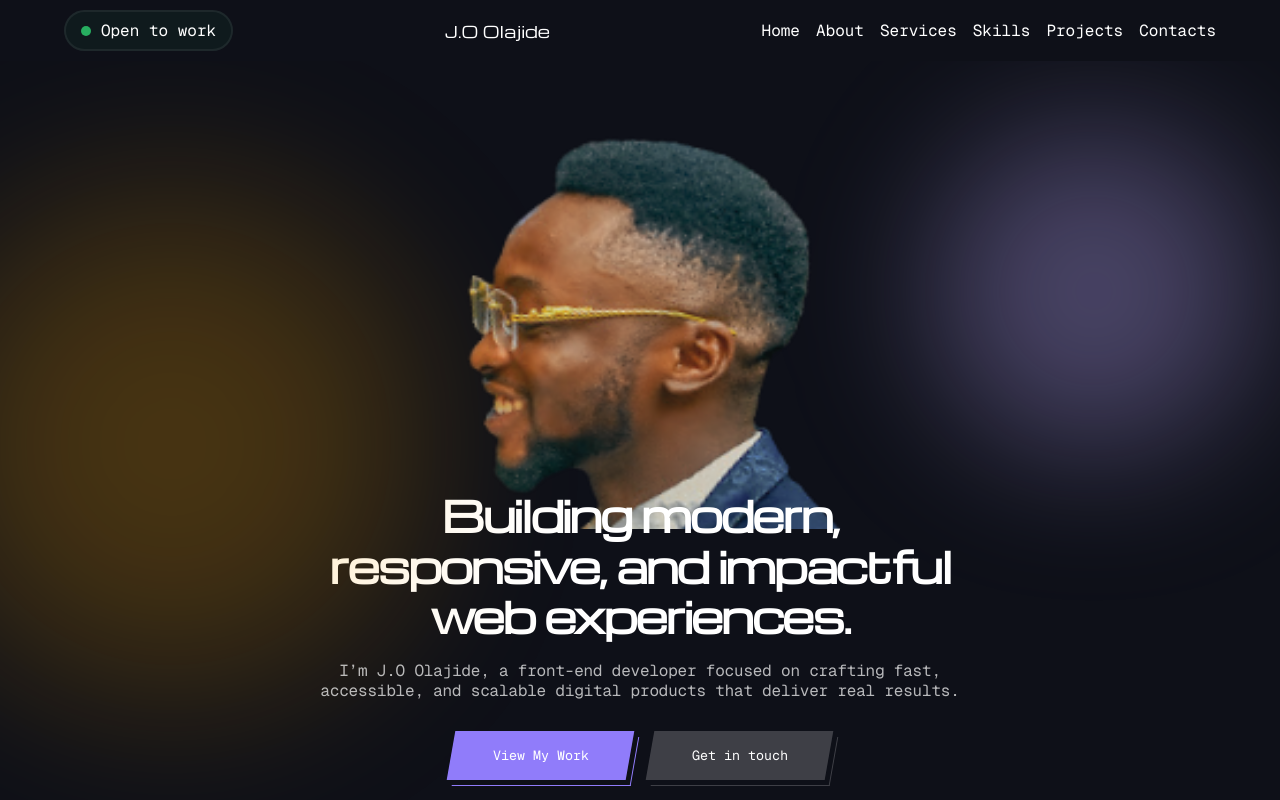
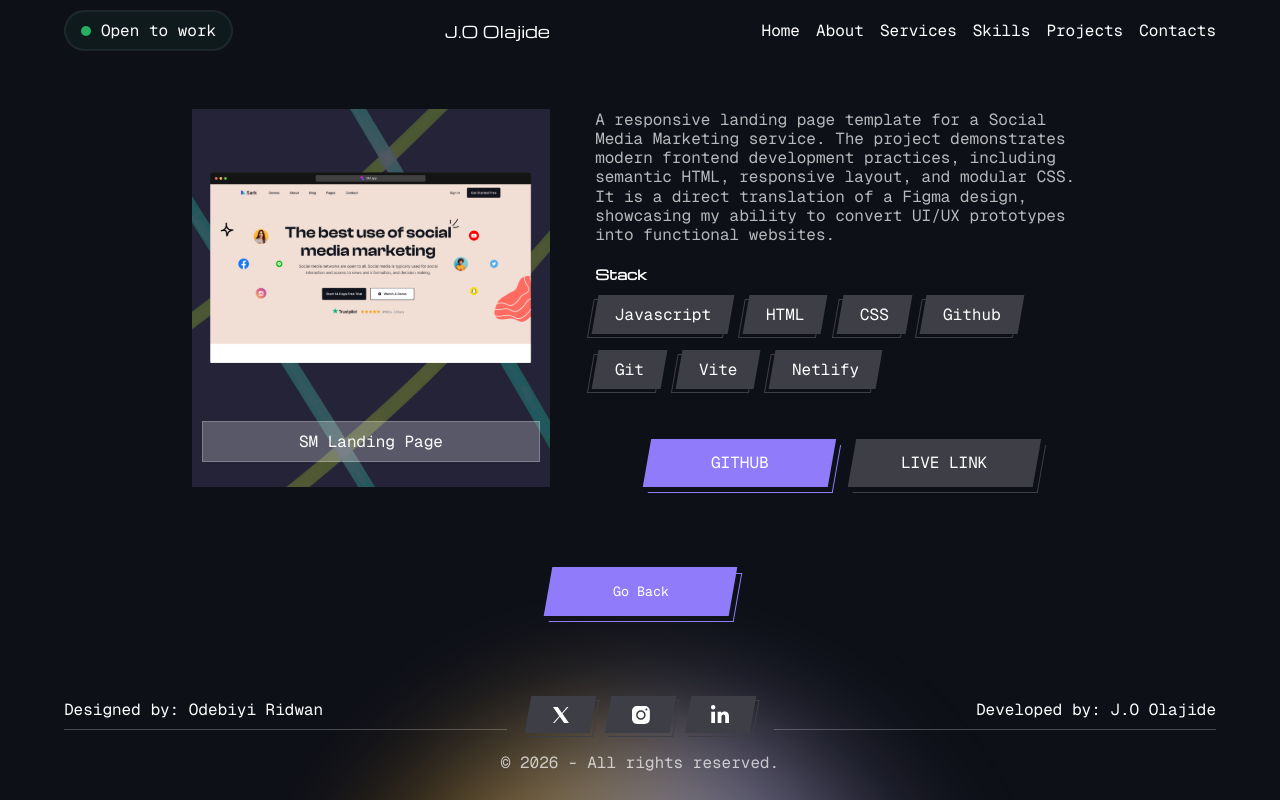
Before and after one commit to jaysquare24/my-portfolio, a React (Vite) app: page /projects/SM in a window 1280 px wide. Shown: the top 800 px of the page. Built offline with nearby package versions, Linux system fonts and the light colour scheme.

Commit message:
Sprint 5B: Add routing and Project details page

```diff
--- a/package.json
+++ b/package.json
@@ -12,7 +12,8 @@
   "dependencies": {
     "framer-motion": "^12.29.2",
     "react": "^19.2.0",
-    "react-dom": "^19.2.0"
+    "react-dom": "^19.2.0",
+    "react-router-dom": "^7.13.0"
   },
   "devDependencies": {
     "@eslint/js": "^9.39.1",
--- a/src/App.jsx
+++ b/src/App.jsx
@@ -5,21 +5,34 @@ import{ Skills } from './components/sections/Skills.jsx';
 import{ Projects } from './components/sections/Projects.jsx';
 import{ Contacts } from './components/sections/Contacts.jsx';
 import { Layout } from './components/layout/Layout.jsx';
+import { ProjectDetails } from './components/sections/ProjectDetails.jsx';
+
+import { BrowserRouter, Route, Routes } from 'react-router-dom';
 import './styles/app.css'
 function App() {
-
   return (
-    <div>
+    <BrowserRouter>
       <Layout>
+        <Routes >
+          <Route
+            path="/"
+            element={
+              <>
                 <Hero />
                 <About />
                 <Skills />
                 <Projects />
                 <Services />
                 <Contacts />
+              </>
+            }
+          />
+
+         <Route path="/projects/:slug" element={<ProjectDetails />} />
+        </Routes>
       </Layout>
-    </div>
-  )
+    </BrowserRouter>
+  );
 }
 
-export default App
+export default App;
--- /dev/null
+++ b/src/components/ScrollToTop.jsx
@@ -0,0 +1,12 @@
+import { useEffect } from "react";
+import { useLocation } from "react-router-dom";
+
+export function ScrollToTop() {
+  const { pathname } = useLocation();
+
+  useEffect(() => {
+    window.scrollTo(0, 0);
+  }, [pathname]);
+
+  return null;
+}
--- a/src/components/common/Footer.jsx
+++ b/src/components/common/Footer.jsx
@@ -5,13 +5,13 @@ export const Footer = () => {
                 <div className="item1">
                    <p>Designed by: Odebiyi Ridwan</p>
                    <div className="socials">
-                        <a href="https://twitter.com/odebiyiridwan" target="_blank" rel="noopener noreferrer">
+                        <a href="https://x.com/leojaysquare?s=21&t=WLpQzOcBaptK1TCRdxXbBg" target="_blank" rel="noopener noreferrer">
                           <img src="/resources/x.svg" alt="Twitter" />
                         </a>
-                        <a href="https://github.com/odebiyiridwan" target="_blank" rel="noopener noreferrer">
+                        <a href="https://github.com/jaysquare24" target="_blank" rel="noopener noreferrer">
                           <img src="/resources/instagram.svg" alt="GitHub" />
                         </a>
-                        <a href="https://linkedin.com/in/odebiyiridwan" target="_blank" rel="noopener noreferrer">
+                        <a href="https://www.linkedin.com/in/jamiu-olajide-795444185" target="_blank" rel="noopener noreferrer">
                           <img src="/resources/linkedin.svg" alt="LinkedIn" />
                         </a>
                   </div>
--- a/src/components/common/Header.jsx
+++ b/src/components/common/Header.jsx
@@ -2,11 +2,11 @@ export const Header = () => {
     return(
         <header>
             <p className="openToWork-tag"><span></span>Open to work</p>
-            <p className="name"><a href="#">J.O Olajide</a></p>
+            <p className="name"><a href="/">J.O Olajide</a></p>
             <nav>
 
                 <ul style={{display:"flex", listStyle:"none", gap:"1rem"}}>
-                    <li><a href="#home">Home</a></li>
+                    <li><a href="/">Home</a></li>
                     <li><a href="#about">About</a></li>
                     <li><a href="#services">Services</a></li>
                     <li><a href="#skills">Skills</a></li>
--- a/src/components/common/ProjectCard.jsx
+++ b/src/components/common/ProjectCard.jsx
@@ -1,10 +1,65 @@
-export const ProjectCard = ({ title, imgUrl, bgImageUrl }) => {
+export const ProjectCard = ({
+  title,
+  imgUrl,
+  bgImageUrl,
+  description,
+  stack = [],
+  links = [],
+}) => {
   return (
     <div className="project-card">
+
+      <div className="project-image-container">
         <div className="overlay"></div>
-        <img className="project-card-bg" src={bgImageUrl} alt="Project Background" />
-        <img className="project-image" src={imgUrl} alt={title} />
+
+        {bgImageUrl && (
+          <img
+            className="project-image-bg"
+            src={bgImageUrl}
+            alt="Project Background"
+          />
+        )}
+
+        {imgUrl && (
+          <img className="project-image" src={imgUrl} alt={title} />
+        )}
+
         <h4 className="project-title">{title}</h4>
+      </div>
+
+      {description && (
+        <div className="project-details-content">
+          <p className="project-description">{description}</p>
+
+          {stack.length > 0 && (
+            <>
+            <h5>Stack</h5>
+            <div className="project-stack">
+              {stack.map((tech, index) => (
+                <p key={index} className="project-stack-item"><span>{tech}</span></p>
+              ))}
+            </div>
+            </>
+          )}
+
+          {links.length > 0 && (
+            <div className="project-links">
+              {links.map((link, index) => (
+
+                <a
+                  key={index}
+                  href={link.url}
+                  target="_blank"
+                  rel="noopener noreferrer"
+                >
+                 <span>{link.name}</span>
+                </a>
+
+              ))}
+            </div>
+          )}
+        </div>
+      )}
     </div>
-    );
-}
+  );
+};
--- a/src/components/layout/Layout.jsx
+++ b/src/components/layout/Layout.jsx
@@ -1,12 +1,17 @@
 import { Header } from "../common/Header";
 import { Footer } from "../common/Footer";
+import { ScrollToTop } from "../ScrollToTop";
+import { Outlet } from "react-router-dom";
 
 
 export const Layout = ({children}) => {
     return(
         <div>
+            <ScrollToTop />
             <Header />
-            <main>{children}</main>
+            <main>
+              {children}
+            </main>
             <Footer />
         </div>
     )
--- /dev/null
+++ b/src/components/sections/ProjectDetails.jsx
@@ -0,0 +1,24 @@
+import { projects } from "../../data/projects";
+import { useParams } from "react-router-dom";
+import { ProjectCard } from "../common/ProjectCard";
+import { useNavigate } from "react-router-dom";
+
+export const ProjectDetails = () => {
+    const navigate = useNavigate();
+    const { slug } = useParams();
+    const project = projects.find(p => p.slug.toLowerCase().trim() === slug.toLowerCase().trim());
+
+
+    const goBack = () => {
+        navigate(-1);
+    }
+
+    return (
+        <section id="project-details" className="project-details">
+            <div className="project-details-container container">
+                {project? <ProjectCard {...project} />:<div>Project not found</div>}
+                <button className="btn goBack-btn" onClick={goBack} ><span>Go Back</span></button>
+            </div>
+        </section>
+    );
+}
--- a/src/components/sections/Projects.jsx
+++ b/src/components/sections/Projects.jsx
@@ -1,5 +1,6 @@
 import { projects } from "../../data/projects";
 import { ProjectCard } from "../common/ProjectCard";
+import { Link } from "react-router-dom";
 
 export const Projects = () => {
     return (
@@ -11,12 +12,14 @@ export const Projects = () => {
         </div>
         <div className="projects-grid">
           {projects.map(project => (
+            <Link to={`/projects/${project.slug}`}>
             <ProjectCard
               key={project.id}
               title={project.title}
               imgUrl={project.imgUrl}
               bgImageUrl={project.bgImageUrl}
             />
+            </Link>
           ))}
         </div>
       </div>
--- a/src/data/projects.js
+++ b/src/data/projects.js
@@ -2,61 +2,79 @@ export const projects = [
   {
     id: 1,
     title: "SM Landing Page",
-    description: "My personal portfolio built with React and Vite.",
-    tech: ["React", "Vite", "CSS"],
-    github: "https://github.com/jaysquare24/my-portfolio",
-    live: "#",
+    description: "A responsive landing page template for a Social Media Marketing service. The project demonstrates modern frontend development practices, including semantic HTML, responsive layout, and modular CSS. It is a direct translation of a Figma design, showcasing my ability to convert UI/UX prototypes into functional websites.",
+    stack: ["Javascript", "HTML", "CSS", "Github", "Git", "Vite","Netlify"],
+    links: [
+      {name:'GITHUB', url: 'https://github.com/jaysquare24/media-marketing-landing-page'},
+       {name:'LIVE LINK', url: 'https://mediamarketing.netlify.app/'}
+    ],
     imgUrl:"/resources/image-58.svg",
-    bgImageUrl:"/resources/project-card-bg1.png"
+    bgImageUrl:"/resources/project-card-bg1.png",
+    slug: 'SM'
   },
   {
     id: 2,
     title: "E-commerce App",
-    description: "A simple e-commerce frontend with product listing.",
-    tech: ["React", "CSS"],
-    github: "#",
-    live: "#",
+    description: "A modern, modular e-commerce front-end built with React, Redux, and Vite. Designed with scalability, maintainability, and performance in mind.",
+    stack: ["Javascript","React", "Redux", "CSS", "Github", "Git", "Vite","Netlify"],
+    links: [
+      {name:'GITHUB', url: 'https://github.com/jaysquare24/E-Commerce'},
+       {name:'LIVE LINK', url: 'https://jayfashion.netlify.app/'}
+    ],
     imgUrl:"/resources/e-commerce-img.svg",
-    bgImageUrl:"/resources/project-card-bg3.png"
+    bgImageUrl:"/resources/project-card-bg3.png",
+    slug: 'e-commerce'
   },
   {
     id: 3,
     title: "Workplace Landing Page",
-    description: "A simple e-commerce frontend with product listing.",
-    tech: ["React", "CSS"],
-    github: "#",
-    live: "#",
+    description: "A modern React web application built with vite for showcasing co-working space features, including location autocomplete functionality using LocationIQ API. Designed responsive UI with modern animations.",
+    stack: ["Javascript","React", "CSS", "Github", "Git", "Vite","Netlify"],
+    links: [
+      {name:'GITHUB', url: 'https://github.com/jaysquare24/workspace_app'},
+       {name:'LIVE LINK', url: 'https://workpace.netlify.app/'}
+    ],
     imgUrl:"/resources/workplace-img.svg",
-     bgImageUrl:"/resources/project-card-bg2.png"
+    bgImageUrl:"/resources/project-card-bg2.png",
+    slug: 'workplace'
   },
   {
     id: 4,
-    title: "Zuka Landing Page",
-    description: "A simple e-commerce frontend with product listing.",
-    tech: ["React", "CSS"],
-    github: "#",
-    live: "#",
+    title: "JetPay Landing Page",
+    description: "This project is a React-based landing page built with reusable components for clarity, scalability, and maintainability. Designed for seamless accessibility, it is fully responsive across all devices.",
+    stack: ["Javascript","React", "CSS", "Github", "Git", "Vite","Netlify"],
+    links: [
+      {name:'GITHUB', url: 'https://github.com/jaysquare24/JetPay-Landing-page'},
+       {name:'LIVE LINK', url: 'https://jet-pay.netlify.app/'}
+    ],
     imgUrl:"/resources/zuka-img.svg",
-    bgImageUrl:"/resources/project-card-bg4.png"
+    bgImageUrl:"/resources/project-card-bg4.png",
+    slug: 'jet-pay'
   },
   {
     id: 5,
     title: "To-do Web App",
-    description: "A simple e-commerce frontend with product listing.",
-    tech: ["React", "CSS"],
-    github: "#",
-    live: "#",
+    description: "A responsive and interactive To-Do application built with React, Redux, React Router DOM, and Vite. Stay organized, track your progress, and stay motivated with built-in features designed to boost your productivity.",
+    stack: ["Javascript","React", "Redux", "CSS", "Github", "Git", "Vite","Netlify"],
+    links: [
+      {name:'GITHUB', url: 'https://github.com/jaysquare24/To-do-App'},
+       {name:'LIVE LINK', url: 'https://flowlytask.netlify.app/'}
+    ],
     imgUrl:"/resources/todo-dsk.png",
-    bgImageUrl:"/resources/project-card-bg5.png"
+    bgImageUrl:"/resources/project-card-bg5.png",
+    slug: 'to-do'
   },
   {
     id: 6,
     title: "Reddit Client App",
-    description: "A simple e-commerce frontend with product listing.",
-    tech: ["React", "CSS"],
-    github: "#",
-    live: "#",
+    description: "This is a React-based web application that allows users to browse and search Reddit posts. This project demonstrates the use of modern React features, including hooks, state management with Redux, routing with React Router, and API integration.",
+    stack: ["Javascript","React", "Redux", "CSS", "Github", "Git", "Vite","Netlify"],
+    links: [
+      {name:'GITHUB', url: 'https://github.com/jaysquare24/reddit-app'},
+       {name:'LIVE LINK', url: 'https://jay-redditclient.netlify.app/'}
+    ],
     imgUrl:"/resources/reddit-img.png",
-    bgImageUrl:"/resources/project-card-bg1.png"
+    bgImageUrl:"/resources/project-card-bg1.png",
+    slug: 'reddit'
   }
 ];
--- a/src/styles/app.css
+++ b/src/styles/app.css
@@ -391,21 +391,17 @@ li span{
   margin-top: 40px;
 }
 
-.project-card{
+.project-image-container{
   position: relative;
-  height: 318px;
+  min-height: 318px;
   padding: 5px 10px;
-
-
-  transition:
-    transform 0.3s ease,
-    box-shadow 0.3s ease;
+  transition: transform 0.3s ease, box-shadow 0.3s ease;
 
 }
 
 
 
-.project-card-bg{
+.project-image-bg{
   position: absolute;
   width: 100%;
   height: 100%;
@@ -752,6 +748,151 @@ body::before {
 
 }
 
+/*Project Details*/
+
+#project-details .project-card{
+  display: flex;
+  background-color: none;
+  justify-content: space-between;
+  align-items: center;
+}
+
+.project-details-container .project-image-container{
+  flex-basis: 40%;
+
+}
+
+.project-details-container .project-image{
+  width: 95%;
+  height: 267px;
+  margin-top: 20px;
+
+
+}
+
+.project-details-container .project-title{
+  margin: 20px auto;
+}
+
+
+
+.project-details-content{
+  flex-basis: 55%;
+
+}
+
+.project-description{
+  font-family:  'Geist Mono', monospace;
+  font-size: 16px;
+  line-height: 120%;
+  letter-spacing: 0px;
+  color: #ffffff;
+  opacity: 70%;
+}
+
+
+.project-details-content h5{
+  font-family: 'Michroma',sans-serif;
+  margin: 20px auto 10px;
+}
+
+.project-stack, .project-links{
+  display: flex;
+  gap: 15px;
+  flex-wrap: wrap;
+}
+
+.project-stack-item{
+  background-color: #3E3F46;
+  padding: 10px 20px;
+  transform:  skewX(-10deg);
+  z-index: 1;
+  font-family:  'Geist Mono', monospace;
+  font-size: 16px;
+  line-height: 120%;
+  letter-spacing: 0px;
+
+}
+
+
+.project-stack-item::after{
+  position: absolute;
+  content: '';
+  inset: 0;
+  z-index: -1;
+  background: transparent;
+  border: 1px solid #3E3F46;
+  transform: translate(-4px, 4px);
+}
+
+.project-stack-item span{
+  display: inline-block;
+  transform: skewX(10deg);
+
+}
+
+.project-links{
+  margin-top: 50px;
+  justify-content: center;
+  gap: 20px;
+}
+
+
+
+
+.project-links a{
+  background-color: #907CFA;
+  padding: 11px 20px;
+  border: none;
+  cursor: pointer;
+  transform: skewX(-10deg);
+  z-index: 1;
+  width: 185px;
+  font-family: 'Geist Mono', monospace;
+  text-align: center;
+
+}
+
+.project-links a:nth-child(2){
+  background-color: #3E3F46;
+}
+
+.project-links a span{
+  display: inline-block;
+  transform: skewX(10deg);
+}
+
+.project-links a::after {
+  content: '';
+  position: absolute;
+  inset: 0;
+  background: transparent;
+  border-right: 1px solid #907CFA;
+  border-bottom: 1px solid #907CFA;
+  transform: translate(6px, 6px);
+  z-index: -1;
+}
+
+.project-links a:nth-child(2)::after{
+  border-right: 1px solid #3E3F46;
+  border-bottom: 1px solid #3E3F46;
+}
+
+
+
+.goBack-btn{
+  background-color: #907CFA !important;
+  display: block;
+  margin: auto;
+  margin-top: 80px;
+}
+
+.goBack-btn::after{
+  border-right: 1px solid #907CFA !important;
+  border-bottom: 1px solid #907CFA !important;
+  border-top: 1px solid #907CFA;
+}
+
 
 /*Hover*/
 @media (hover: hover) {
@@ -765,13 +906,13 @@ body::before {
   }
 
 
-  .project-card:hover{
+  .projects-grid .project-image-container:hover{
     transform: translateY(-6px);
     box-shadow: 0 12px 30px rgba(255, 0, 0, 0.25);
     transform: translateY(-6px) scale(1.02);
   }
 
-  .project-title:hover {
+  .projects-grid .project-title:hover {
     color: #00dfc4;
   }
 
@@ -783,5 +924,13 @@ body::before {
     transform: translate(2px, 2px);
   }
 
+  .project-links a:hover {
+    transform: skewX(-10deg) translate(3px, 3px);
+  }
+
+ .project-links a:hover::after {
+    transform: translate(3px, 3px);
+  }
+
 
 }
```
Also changed, not shown: 1 other file (tests, documents, lock files or other folders). Lines whose indentation alone changed are shown as unchanged.
